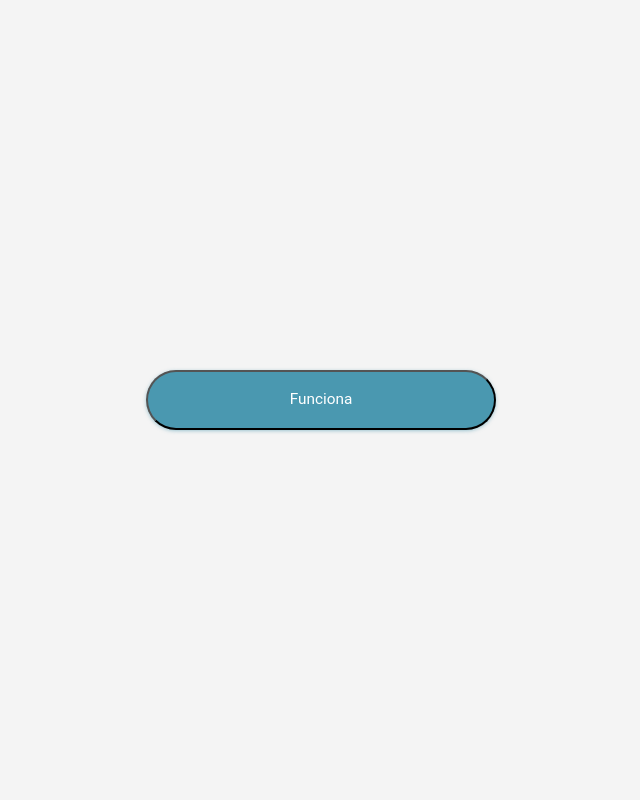
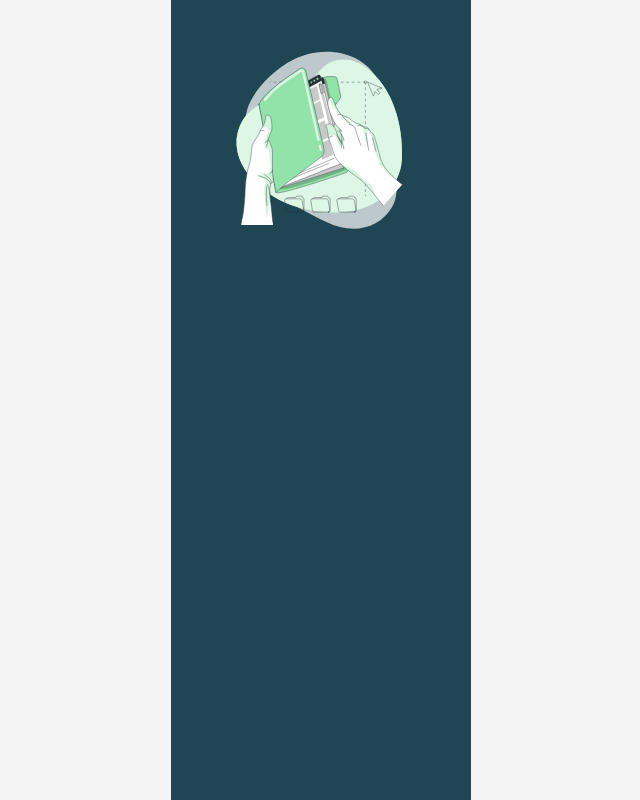
Before and after one commit to lamasog/ccp-system-front, a React (Create React App) app in the folder front_ccp/: page / in a window 1280 px wide. Shown: the whole page, without its empty margins (319-959 px from the left). Built offline with nearby package versions, Linux system fonts and the light colour scheme.

Commit message:
feat: add SideBar Component

```diff
--- a/front_ccp/src/App.js
+++ b/front_ccp/src/App.js
@@ -1,11 +1,12 @@
 import React from 'react';
-import {ViewButton} from './components/ViewButton/index';
+//import {ViewButton} from './components/ViewButton/index';<ViewButton >Funciona</ViewButton>
+import SideBar from './components/SideBar'
 import GlobalStyles from './style/GlobalStyle';
 
 function App() {
   return (
     <div>
-      <ViewButton >Funciona</ViewButton>
+      <SideBar></SideBar>
       <GlobalStyles></GlobalStyles>
     </div>
   );
--- a/front_ccp/src/components/SideBar/index.js
+++ b/front_ccp/src/components/SideBar/index.js
@@ -0,0 +1,11 @@
+import React from 'react';
+import {SideBarContainer} from './style'
+import Folder from '../../assets/Folder.svg'
+
+export default function SideBar(){
+    return(
+        <SideBarContainer>
+            <img src={Folder} alt="Imagem de uma pasta"></img>
+        </SideBarContainer>
+    );
+}
--- /dev/null
+++ b/front_ccp/src/components/SideBar/style.js
@@ -0,0 +1,17 @@
+import styled from 'styled-components';
+
+export const SideBarContainer = styled.div`
+  width: 300px;
+  height: 100vh;
+  display: flex;
+  flex-direction: column;
+  align-items:center;
+  justify-content: flex-start;
+  background-color: #1F4652;
+
+  img{
+      margin-top: 40px;
+      width: 200px;
+      height: 200px;
+  }
+`;
```
